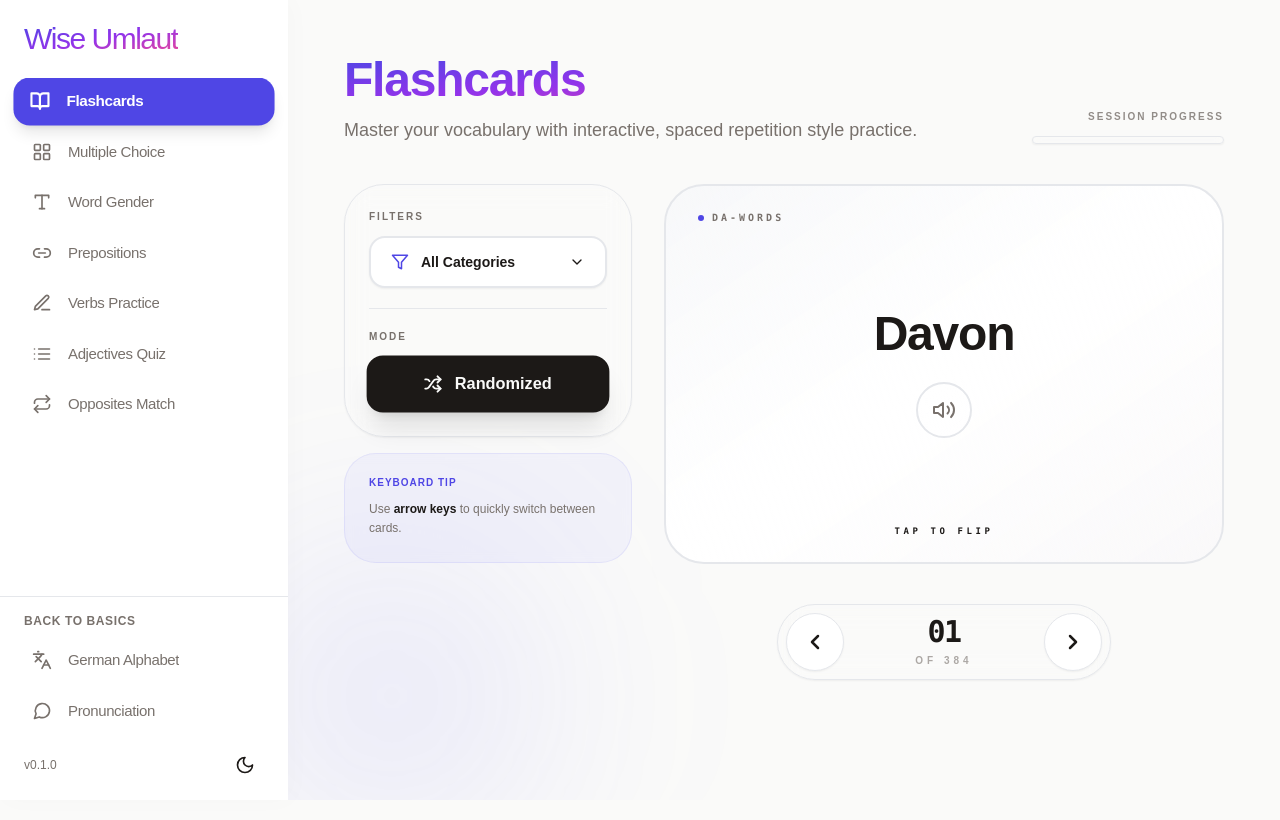
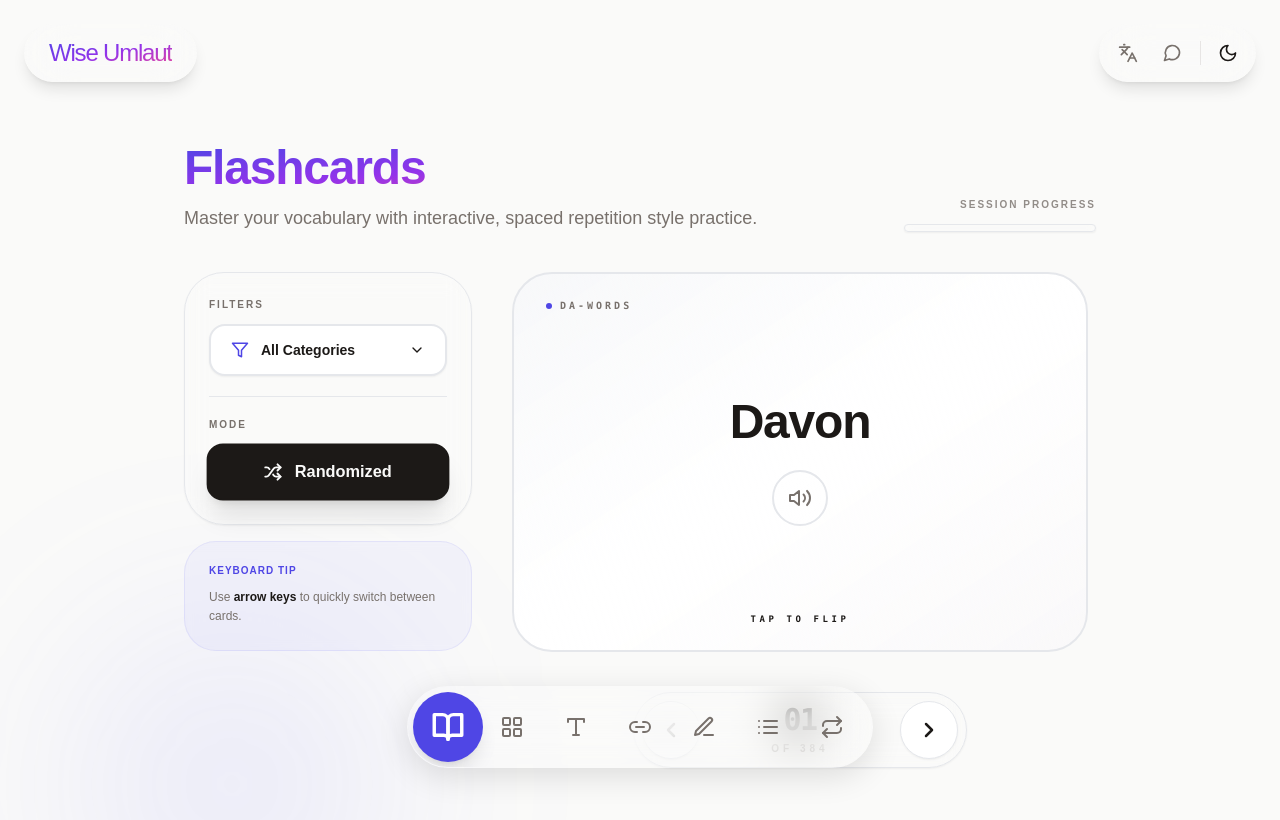
Before and after one commit to pramodkarandikar/german-tutor, a React (Vite) app: page / in a window 1280 px wide. Shown: the top 820 px of the page. Built offline with nearby package versions, Linux system fonts and the light colour scheme; a web font is replaced by a local one.

Commit message:
dock styled navigation

```diff
--- a/src/components/Navigation.jsx
+++ b/src/components/Navigation.jsx
@@ -1,14 +1,11 @@
-import React, { useState } from 'react';
-import { BookOpen, PenTool, LayoutGrid, Type, Link2, Menu, X, Edit3, List, Repeat, Settings, Languages, MessageCircle } from 'lucide-react';
+import React from 'react';
+import { BookOpen, PenTool, LayoutGrid, Type, Link2, Edit3, List, Repeat, Languages, MessageCircle } from 'lucide-react';
 import ThemeSelector from './ThemeSelector';
 
 const Navigation = ({ currentView, setCurrentView, overlayView, setOverlayView, children }) => {
-    const [isMobileMenuOpen, setIsMobileMenuOpen] = useState(false);
-
     const navItems = [
         { id: 'flashcards', label: 'Flashcards', icon: BookOpen },
         { id: 'mcq', label: 'Multiple Choice', icon: LayoutGrid },
-        // { id: 'writing', label: 'Writing Practice', icon: PenTool },
         { id: 'gender', label: 'Word Gender', icon: Type },
         { id: 'prepositions', label: 'Prepositions', icon: Link2 },
         { id: 'verb_practice', label: 'Verbs Practice', icon: Edit3 },
@@ -23,110 +20,79 @@ const Navigation = ({ currentView, setCurrentView, overlayView, setOverlayView,
 
     const handleNavClick = (viewId) => {
         setCurrentView(viewId);
-        setIsMobileMenuOpen(false);
     };
 
     const handleBottomClick = (viewId) => {
         setOverlayView(viewId);
-        setIsMobileMenuOpen(false);
-    };
-
-    const NavButton = ({ item, isOverlay = false }) => {
-        const isActive = isOverlay ? overlayView === item.id : currentView === item.id;
-        return (
-            <button
-                onClick={() => isOverlay ? handleBottomClick(item.id) : handleNavClick(item.id)}
-                className={`w-full flex items-center gap-4 px-4 py-3 rounded-2xl transition-all duration-300 ease-[cubic-bezier(0.19,1,0.22,1)] group
-                    ${isActive
-                        ? 'bg-primary text-primary-foreground font-bold shadow-lg shadow-primary/20 scale-[1.02]'
-                        : 'text-text-muted hover:bg-primary/10 dark:hover:bg-primary/20 hover:text-primary font-medium'
-                    }`}
-            >
-                <item.icon size={20} strokeWidth={isActive ? 2.5 : 2} className={`transition-transform duration-500 ease-[cubic-bezier(0.19,1,0.22,1)] group-hover:scale-110 shrink-0 ${isActive ? 'text-primary-foreground' : 'text-text-muted group-hover:text-primary'}`} />
-                <span className="text-[15px] truncate tracking-tight">{item.label}</span>
-            </button>
-        );
     };
 
     return (
-        <div className="min-h-screen bg-background text-text flex overflow-hidden">
-            {/* Desktop Sidebar */}
-            <aside className="hidden md:flex flex-col w-72 bg-surface shadow-[4px_0_24px_rgba(0,0,0,0.02)] dark:shadow-[4px_0_24px_rgba(0,0,0,0.2)] fixed h-full z-20">
-                <div className="p-6 flex shrink-0 items-center justify-start gap-2">
-                    <h1 className="text-3xl font-logo tracking-tighter leading-none select-none text-transparent bg-clip-text bg-gradient-to-br from-indigo-600 via-purple-600 to-pink-500 dark:from-indigo-400 dark:via-purple-400 dark:to-pink-400">
+        <div className="min-h-screen bg-background text-text flex overflow-hidden relative">
+            {/* Top Left - Logo */}
+            <div className="fixed top-4 md:top-6 left-4 md:left-6 z-40">
+                <div className="px-5 py-2.5 md:px-6 md:py-3 bg-surface/70 backdrop-blur-xl border border-white/10 dark:border-white/5 shadow-lg rounded-full flex items-center justify-center transition-all duration-300 hover:shadow-xl hover:bg-surface/90">
+                    <h1 className="text-xl md:text-2xl font-logo tracking-tighter leading-none select-none text-transparent bg-clip-text bg-gradient-to-br from-indigo-600 via-purple-600 to-pink-500 dark:from-indigo-400 dark:via-purple-400 dark:to-pink-400">
                         Wise Umlaut
                     </h1>
                 </div>
-
-                <div className="flex-1 overflow-y-auto px-4 pb-4 space-y-1 flex flex-col custom-scrollbar">
-                    {navItems.map(item => (
-                        <NavButton key={item.id} item={item} />
-                    ))}
             </div>
 
-                <div className="p-4 bg-surface shrink-0 border-t border-subtle">
-                    <h3 className="text-xs font-bold text-text-muted uppercase tracking-wider mb-2 px-2">Back to Basics</h3>
-                    <div className="space-y-1 mb-2">
+            {/* Top Right - Controls */}
+            <div className="fixed top-4 md:top-6 right-4 md:right-6 z-40 flex items-center gap-2">
+                <div className="flex items-center gap-1 px-1.5 py-1.5 md:px-2 md:py-2 bg-surface/70 backdrop-blur-xl border border-white/10 dark:border-white/5 shadow-lg rounded-full transition-all duration-300 hover:shadow-xl hover:bg-surface/90">
                     {bottomItems.map(item => (
-                            <NavButton key={item.id} item={item} isOverlay />
+                        <button
+                            key={item.id}
+                            onClick={() => handleBottomClick(item.id)}
+                            className={`p-2 md:p-2.5 rounded-full transition-all duration-300 group relative
+                                ${overlayView === item.id
+                                    ? 'bg-primary text-primary-foreground shadow-md scale-105'
+                                    : 'text-text-muted hover:bg-primary/10 hover:text-primary dark:hover:bg-primary/20 hover:scale-105'}`}
+                            title={item.label}
+                        >
+                            <item.icon size={18} strokeWidth={overlayView === item.id ? 2.5 : 2} className="transition-transform md:w-[20px] md:h-[20px]" />
+                        </button>
                     ))}
-                    </div>
-                    <div className="mt-3 flex justify-between items-center px-2">
-                        <div className="text-xs text-text-muted">v0.1.0</div>
+                    <div className="w-[1px] h-6 bg-border mx-1"></div>
                     <ThemeSelector />
                 </div>
             </div>
-            </aside>
 
-            {/* Mobile Header */}
-            <div className="md:hidden fixed top-0 left-0 right-0 bg-surface/90 backdrop-blur-md z-30 px-6 h-20 flex items-center justify-between shadow-sm">
-                <span className="text-2xl font-logo tracking-tighter text-transparent bg-clip-text bg-gradient-to-br from-indigo-600 via-purple-600 to-pink-500 dark:from-indigo-400 dark:via-purple-400 dark:to-pink-400">
-                    Wise Umlaut
-                </span>
-                <div className="flex items-center gap-2">
-                    <ThemeSelector />
+            {/* Bottom Center - Floating Dock */}
+            <div className="fixed bottom-4 md:bottom-8 left-1/2 -translate-x-1/2 z-50 w-full max-w-max px-2 md:px-4">
+                <div className="flex items-center gap-1 md:gap-2 px-2 py-2 md:px-3 md:py-3 bg-surface/80 backdrop-blur-xl border border-white/10 dark:border-white/5 shadow-[0_8px_32px_rgba(0,0,0,0.12)] dark:shadow-[0_8px_32px_rgba(0,0,0,0.3)] rounded-full transition-all duration-500 overflow-x-auto [&::-webkit-scrollbar]:hidden">
+                    {navItems.map(item => {
+                        const isActive = currentView === item.id;
+                        return (
                             <button
-                        onClick={() => setIsMobileMenuOpen(!isMobileMenuOpen)}
-                        className="p-2 text-text-muted hover:bg-background rounded-lg"
+                                key={item.id}
+                                onClick={() => handleNavClick(item.id)}
+                                className="relative group flex items-center justify-center min-w-[2.5rem] md:min-w-[3.5rem]"
                             >
-                        {isMobileMenuOpen ? <X size={24} /> : <Menu size={24} />}
-                    </button>
-                </div>
+                                <div className={`flex items-center justify-center w-10 h-10 md:w-14 md:h-14 rounded-full transition-all duration-300 ease-[cubic-bezier(0.34,1.56,0.64,1)]
+                                    ${isActive
+                                        ? 'bg-primary text-primary-foreground shadow-lg shadow-primary/40 scale-[1.15] md:scale-125 z-20'
+                                        : 'bg-transparent text-text-muted hover:bg-surface-hover hover:scale-[1.15] md:hover:scale-125 hover:z-20 hover:shadow-xl hover:text-primary dark:hover:text-primary'
+                                    }`}
+                                >
+                                    <item.icon size={20} strokeWidth={isActive ? 2.5 : 2} className={`transition-transform duration-300 md:w-[24px] md:h-[24px] ${isActive ? 'scale-110' : ''}`} />
                                 </div>
 
-            {/* Mobile Drawer Overlay */}
-            {isMobileMenuOpen && (
-                <div
-                    className="md:hidden fixed inset-0 bg-black/50 z-40 backdrop-blur-sm transition-opacity"
-                    onClick={() => setIsMobileMenuOpen(false)}
-                />
-            )}
-
-            {/* Mobile Drawer Side Panel */}
-            <div className={`md:hidden fixed inset-y-0 left-0 w-[85%] max-w-sm bg-surface shadow-2xl z-50 transform transition-transform duration-500 ease-[cubic-bezier(0.19,1,0.22,1)] ${isMobileMenuOpen ? 'translate-x-0' : '-translate-x-full'}`}>
-                <div className="flex flex-col h-full">
-                    <div className="p-8">
-                        <h2 className="text-3xl font-black tracking-tighter text-text">Menu.</h2>
+                                {/* Tooltip */}
+                                <div className={`absolute -top-14 opacity-0 group-hover:opacity-100 transition-all duration-300 group-hover:-translate-y-2 bg-surface/95 backdrop-blur-sm border border-white/10 dark:border-white/5 text-text text-[13px] md:text-sm font-semibold px-3 py-1.5 rounded-xl shadow-xl pointer-events-none whitespace-nowrap z-30 flex items-center gap-1.5
+                                    ${isActive ? 'text-primary' : ''}`}>
+                                    {item.label}
+                                    {isActive && <div className="w-1.5 h-1.5 rounded-full bg-primary" />}
                                 </div>
-
-                    <div className="flex-1 overflow-y-auto px-6 pb-6 space-y-2">
-                        {navItems.map(item => (
-                            <NavButton key={item.id} item={item} />
-                        ))}
-                    </div>
-
-                    <div className="p-6 bg-surface space-y-2">
-                        <h3 className="text-xs font-bold text-text-muted uppercase tracking-wider mb-2 px-4">Back to Basics</h3>
-                        {bottomItems.map(item => (
-                            <NavButton key={item.id} item={item} isOverlay />
-                        ))}
-                    </div>
+                            </button>
+                        );
+                    })}
                 </div>
             </div>
 
             {/* Main Content Area */}
-            <main className="flex-1 md:ml-72 pt-20 md:pt-0 min-h-screen transition-all duration-300 bg-background text-text">
-                <div className="p-4 md:p-12 lg:p-6 max-w-6xl mx-auto">
+            <main className="flex-1 w-full min-h-screen transition-all duration-300 bg-background text-text">
+                <div className="pt-24 md:pt-28 pb-32 md:pb-40 px-4 md:px-6 w-full max-w-5xl mx-auto h-full box-border">
                     {children}
                 </div>
             </main>
--- a/src/components/VerbPractice.jsx
+++ b/src/components/VerbPractice.jsx
@@ -128,7 +128,7 @@ const VerbPractice = ({ onComplete }) => {
             <div className="mb-6 text-center md:text-left relative z-10">
                 <div className="flex flex-col md:flex-row md:items-start justify-between gap-4">
                     <div className="flex-1">
-                        <h1 className="text-3xl md:text-4xl font-black tracking-tight text-transparent bg-clip-text bg-gradient-to-br from-indigo-600 via-purple-600 to-pink-500 dark:from-indigo-400 dark:via-purple-400 dark:to-pink-400 mb-2">Verbs Practice</h1>
+                        <h1 className="text-4xl md:text-5xl font-black tracking-tight text-transparent bg-clip-text bg-gradient-to-br from-indigo-600 via-purple-600 to-pink-500 dark:from-indigo-400 dark:via-purple-400 dark:to-pink-400 mb-3">Verbs Practice</h1>
                         <p className="text-sm md:text-base text-text-muted max-w-2xl font-light mb-6">
                             {mode === 'practice' ? 'Type the Past Participle for the given verb.' : 'Study the list of verbs and their past participles.'}
                         </p>
@@ -282,7 +282,7 @@ const VerbPractice = ({ onComplete }) => {
                                 </form>
                             </div>
 
-                            <div className="mt-5 flex justify-center border-t border-subtle pt-4">
+                            <div className="mt-5 flex justify-center">
                                 <button
                                     onClick={handleRestart}
                                     className="flex items-center gap-2 text-text-muted hover:text-text transition-all duration-300 text-[11px] font-bold uppercase tracking-widest hover:scale-105"
--- a/src/components/VerbPrepositionPractice.jsx
+++ b/src/components/VerbPrepositionPractice.jsx
@@ -106,7 +106,7 @@ const VerbPrepositionPractice = () => {
             <div className="mb-6 text-center md:text-left relative z-10">
                 <div className="flex flex-col md:flex-row md:items-start justify-between gap-4">
                     <div className="flex-1">
-                        <h1 className="text-3xl md:text-4xl font-black tracking-tight text-transparent bg-clip-text bg-gradient-to-br from-indigo-600 via-purple-600 to-pink-500 dark:from-indigo-400 dark:via-purple-400 dark:to-pink-400 mb-2">Verb Prepositions</h1>
+                        <h1 className="text-4xl md:text-5xl font-black tracking-tight text-transparent bg-clip-text bg-gradient-to-br from-indigo-600 via-purple-600 to-pink-500 dark:from-indigo-400 dark:via-purple-400 dark:to-pink-400 mb-3">Verb Prepositions</h1>
                         <p className="text-sm md:text-base text-text-muted max-w-2xl font-light mb-6">
                             {mode === 'practice' ? 'Enter the correct preposition and case.' : 'Study the list of verbs and their prepositions.'}
                         </p>
@@ -253,7 +253,7 @@ const VerbPrepositionPractice = () => {
                                 </div>
                             </div>
 
-                            <div className="mt-5 flex justify-center border-t border-subtle pt-4">
+                            <div className="mt-5 flex justify-center">
                                 <button
                                     onClick={nextVerb}
                                     className="flex items-center gap-2 text-text-muted hover:text-text transition-all duration-300 text-[11px] font-bold uppercase tracking-widest hover:scale-105"
--- a/src/components/WordGenderPractice.jsx
+++ b/src/components/WordGenderPractice.jsx
@@ -104,7 +104,7 @@ const WordGenderPractice = () => {
             <div className="mb-6 text-center md:text-left relative z-10">
                 <div className="flex flex-col md:flex-row md:items-start justify-between gap-4">
                     <div className="flex-1">
-                        <h1 className="text-3xl md:text-4xl font-black tracking-tight text-transparent bg-clip-text bg-gradient-to-br from-indigo-600 via-purple-600 to-pink-500 dark:from-indigo-400 dark:via-purple-400 dark:to-pink-400 mb-2">Word Gender</h1>
+                        <h1 className="text-4xl md:text-5xl font-black tracking-tight text-transparent bg-clip-text bg-gradient-to-br from-indigo-600 via-purple-600 to-pink-500 dark:from-indigo-400 dark:via-purple-400 dark:to-pink-400 mb-3">Word Gender</h1>
                         <p className="text-sm md:text-base text-text-muted max-w-2xl font-light mb-6">
                             {mode === 'practice' ? 'Master the articles (der/die/das) through rapid repetition.' : 'Study the comprehensive vocabulary list.'}
                         </p>
@@ -218,7 +218,7 @@ const WordGenderPractice = () => {
                                 </div>
                             </div>
 
-                            <div className="mt-4 flex justify-center border-t border-subtle pt-3">
+                            <div className="mt-4 flex justify-center">
                                 <button
                                     onClick={nextWord}
                                     className="flex items-center gap-2 text-text-muted hover:text-text transition-all duration-300 font-bold uppercase tracking-widest text-[11px] hover:scale-105"
```
Lines whose indentation alone changed are shown as unchanged.
